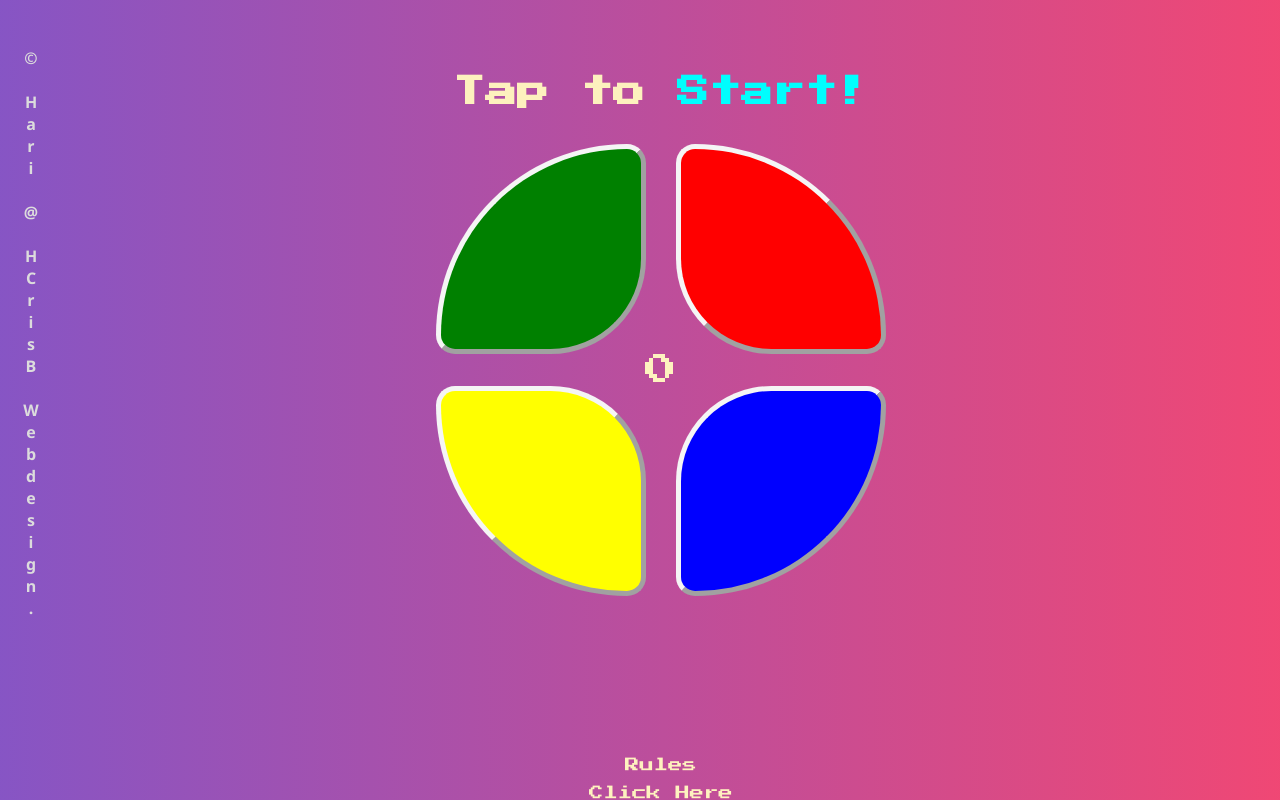
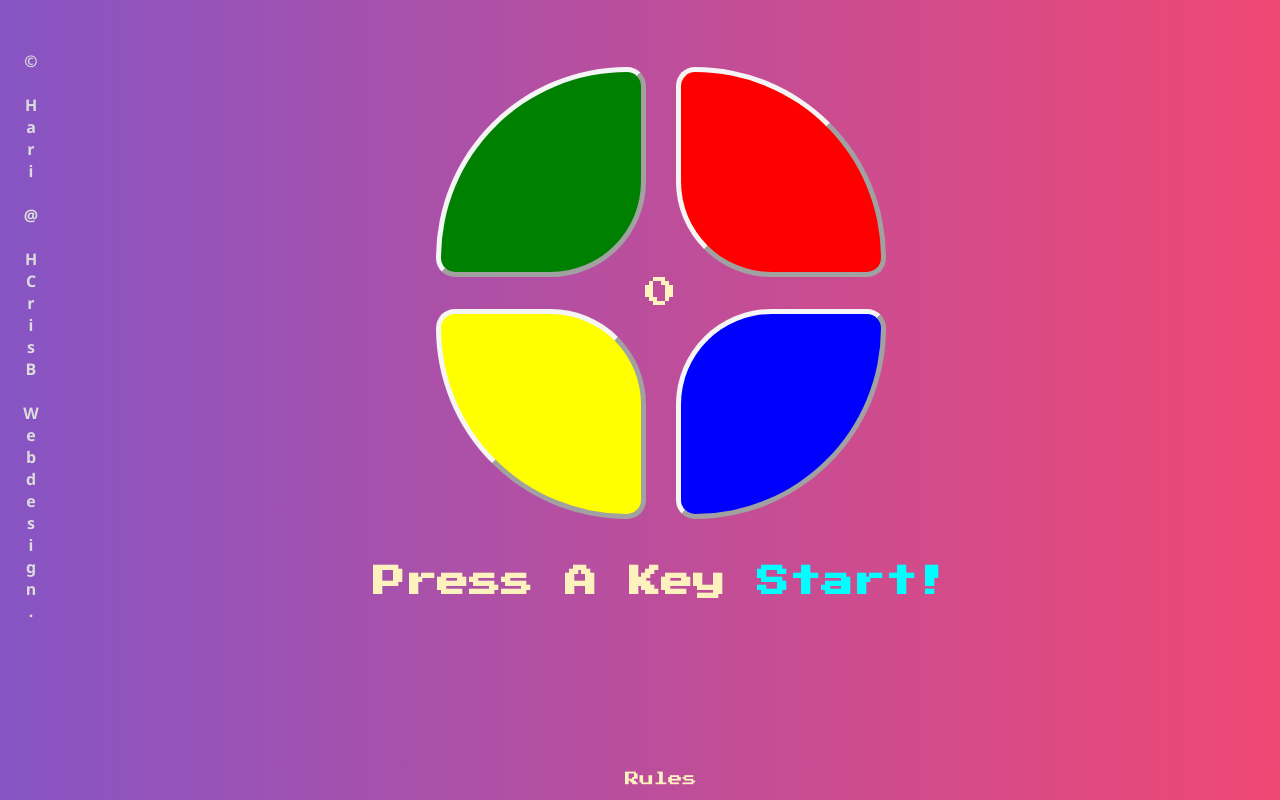
Before and after one commit to hari-cris-b/Simon-Game, a plain HTML site: page index.html in a window 1280 px wide. Drawn offline with nearby package versions, Linux system fonts and the light colour scheme.

Commit message:
Add files via upload

```diff
--- a/game.js
+++ b/game.js
@@ -19,7 +19,7 @@ $(document).ready(function () {
   }
   setInterval(blink_text, 1000);
 
-  $(document).on("keypress touchstart",function () {
+  $(document).on("keypress touchstart", function () {
     if (!gameStarted) {
       $("#level-title").text("Simon Say");
       $(".lvl").text(level);
--- a/index.html
+++ b/index.html
@@ -13,11 +13,6 @@
   <body class="gradient-background">
     <p class="side">© Hari @ HCrisB Webdesign.</p>
     <div class="main">
-      <h1 id="level-title">
-        <span class="blink"
-          >Tap to <span style="color: aqua">Start!</span></span
-        >
-      </h1>
        <div class="row">
           <div type="button" id="green" class="btn green"></div>
           <div type="button" id="red" class="btn red"></div>
@@ -27,12 +22,17 @@
            <div type="button" id="yellow" class="btn yellow"></div>
            <div type="button" id="blue" class="btn blue"></div>
           </div>
+          <h1 id="level-title">
+            <span class="blink"
+              >Press A Key <span style="color: aqua">Start!</span></span
+            >
+          </h1>
     </div>
     <script src="https://ajax.googleapis.com/ajax/libs/jquery/3.7.1/jquery.min.js"></script>
     <script src="./game.js"></script>
     <footer>
       <a href="https://en.wikipedia.org/wiki/Simon_(game)#Gameplay"
-        >Rules<br /><br />Click Here</a
+        >Rules<br /><br /></a
       >
     </footer>
   </body>
--- a/styles.css
+++ b/styles.css
@@ -61,6 +61,7 @@ body {
   font-family: "Press Start 2P", cursive;
   font-size: 2rem;
   color: #fef2bf;
+  margin-top: 2rem;
 }
 
 .lvl {
@@ -91,15 +92,15 @@ body {
   border: 5px outset whitesmoke;
   border-radius: 10%;
   cursor: pointer;
-  -webkit-transition: border 500ms ease-out;
+  /* -webkit-transition: border 500ms ease-out;
   -moz-transition: border 500ms ease-out;
   -o-transition: border 500ms ease-out;
-  transition: border 500ms ease-out;
+  transition: border 500ms ease-out; */
 }
 
-.btn:hover {
+/* .btn:hover {
   border: 10px inset whitesmoke;
-}
+} */
 
 .game-over {
   background-color: red;
```
Lines whose indentation alone changed are shown as unchanged.
